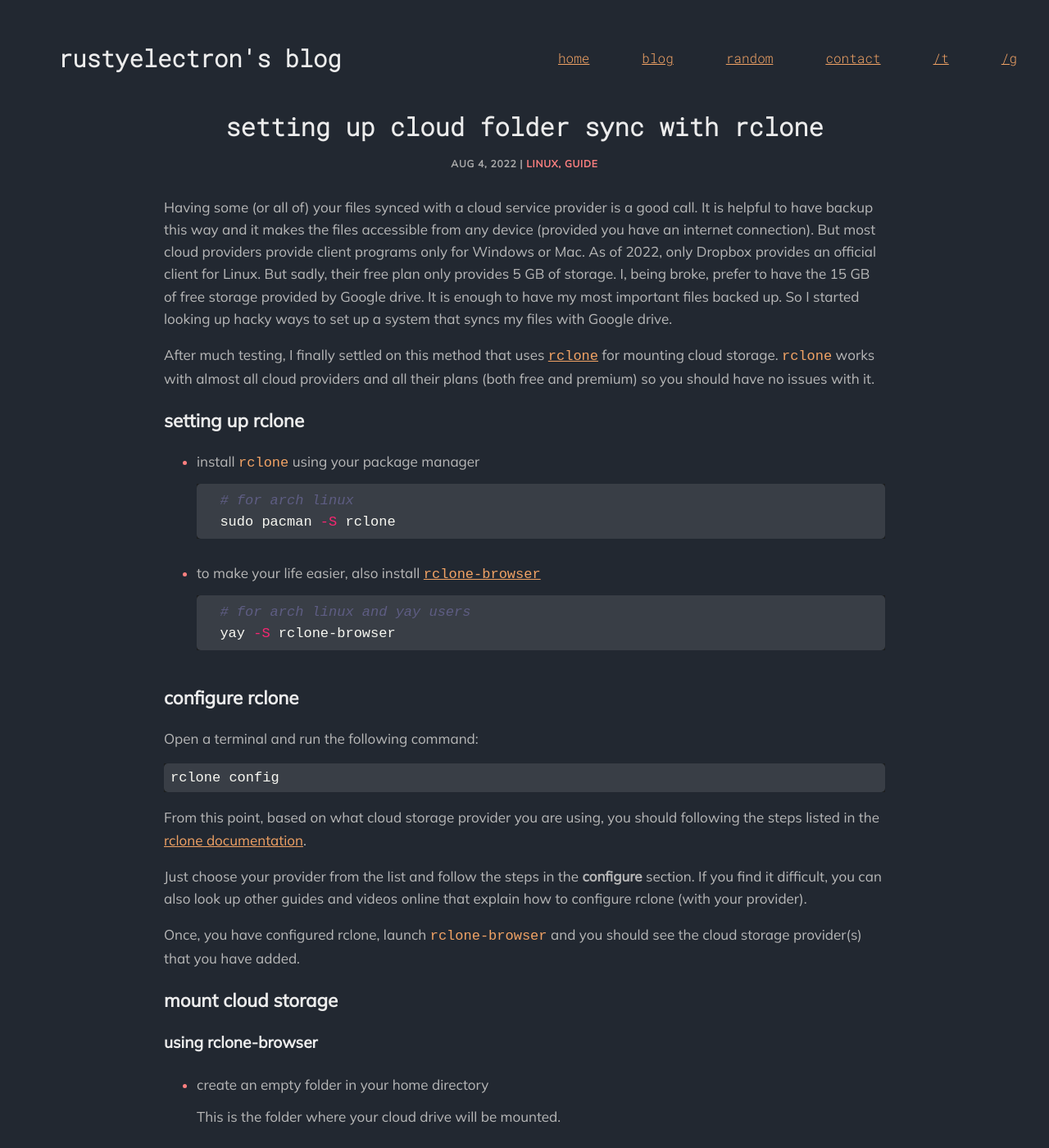
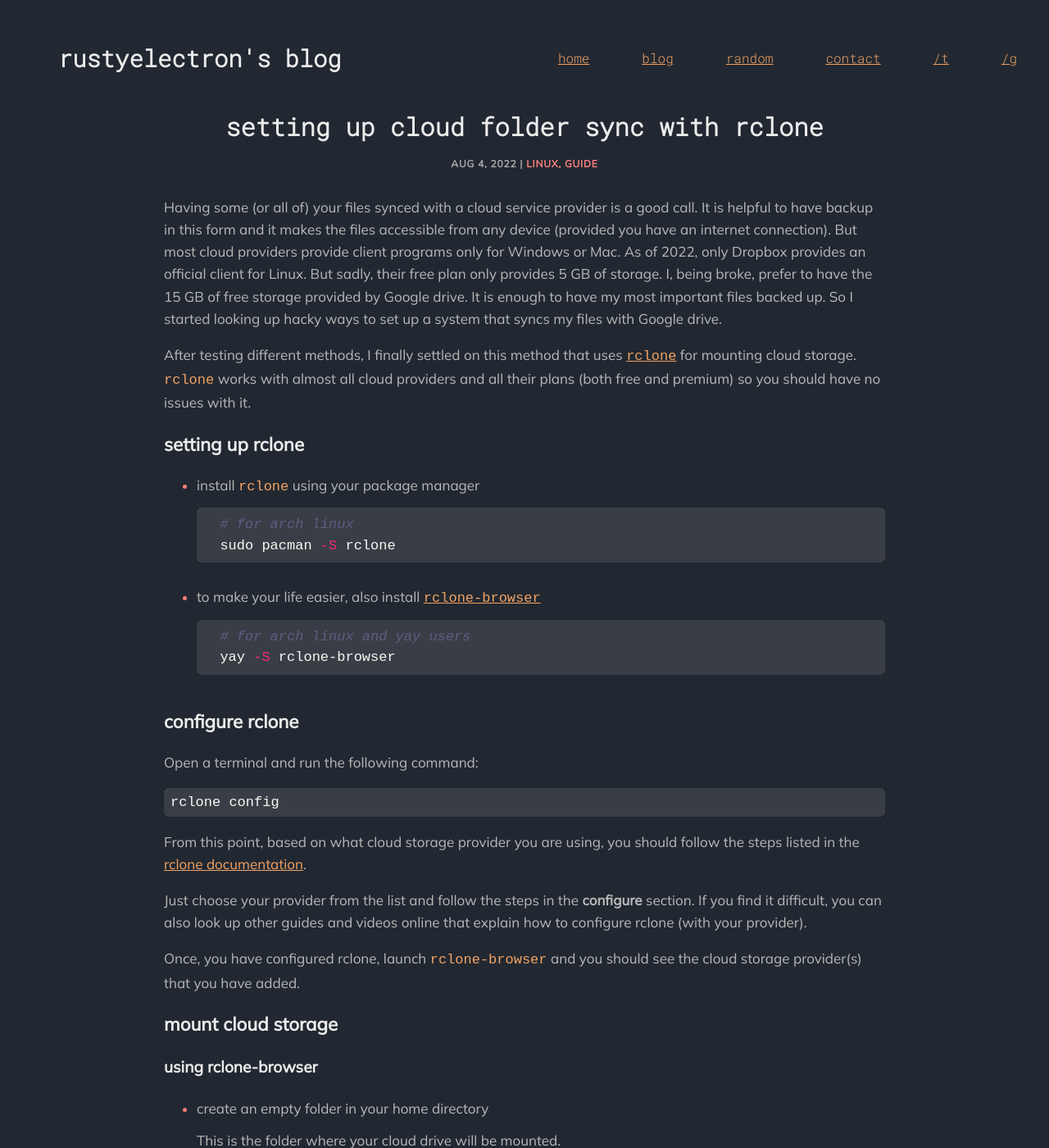
Before and after one commit to rusty-electron/rusty-electron.github.io, a Jekyll site: the page built from blog/_posts/2022-08-04-setting-up-cloud-folder-sync-with-rclone.md, in a window 1280 px wide and 1400 px high. Shown: the whole window at 82% size. Built offline with Jekyll 4.4.1, drawn with Linux system fonts in a browser that asks for light colours; some of the changed text lies outside the part shown.

Commit message:
fix typos

````diff
--- a/blog/_posts/2022-08-04-setting-up-cloud-folder-sync-with-rclone.md
+++ b/blog/_posts/2022-08-04-setting-up-cloud-folder-sync-with-rclone.md
@@ -4,9 +4,9 @@ title: setting up cloud folder sync with rclone
 tags: linux guide
 ---
 
-Having some (or all of) your files synced with a cloud service provider is a good call. It is helpful to have backup this way and it makes the files accessible from any device (provided you have an internet connection). But most cloud providers provide client programs only for Windows or Mac. As of 2022, only Dropbox provides an official client for Linux. But sadly, their free plan only provides 5 GB of storage. I, being broke, prefer to have the 15 GB of free storage provided by Google drive. It is enough to have my most important files backed up. So I started looking up hacky ways to set up a system that syncs my files with Google drive.
+Having some (or all of) your files synced with a cloud service provider is a good call. It is helpful to have backup in this form and it makes the files accessible from any device (provided you have an internet connection). But most cloud providers provide client programs only for Windows or Mac. As of 2022, only Dropbox provides an official client for Linux. But sadly, their free plan only provides 5 GB of storage. I, being broke, prefer to have the 15 GB of free storage provided by Google drive. It is enough to have my most important files backed up. So I started looking up hacky ways to set up a system that syncs my files with Google drive.
 
-After much testing, I finally settled on this method that uses [`rclone`](https://rclone.org/) for mounting cloud storage. `rclone` works with almost all cloud providers and all their plans (both free and premium) so you should have no issues with it.
+After testing different methods, I finally settled on this method that uses [`rclone`](https://rclone.org/) for mounting cloud storage. `rclone` works with almost all cloud providers and all their plans (both free and premium) so you should have no issues with it.
 
 ### setting up rclone
 
@@ -32,7 +32,7 @@ Open a terminal and run the following command:
 rclone config
 ```
 
-From this point, based on what cloud storage provider you are using, you should following the steps listed in the [rclone documentation][1].
+From this point, based on what cloud storage provider you are using, you should follow the steps listed in the [rclone documentation][1].
 
 [1]: https://rclone.org/docs/#configure
 
@@ -50,7 +50,7 @@ Once, you have configured rclone, launch `rclone-browser` and you should see the
 
 * In `rclone-browser`, double-click on your cloud drive and select `Mount`
 
-    You will be asked to choose a mount point. Choose the empty folder you created above.
+    You will be asked to choose a mount point. Choose the empty folder you created in the previous step.
 
     If it is successful, you should see the cloud drive mounted in the folder you chose. You can visit the folder using your file manager and verify the contents.
 
@@ -75,9 +75,9 @@ fusermount -uz <local_mount_point>
 
 You can choose between two types of sync:
 * **unidirectional sync:**
-    * **local-to-cloud:** files are synced from your local machine to the cloud drive. Files in the cloud that are not present locally are deleted. The use case is for when you need to keep a copy of your local files on the cloud.
-    * **cloud-to-local:** files are synced from the cloud drive to your local machine. Files in the local machine that are not present in the cloud are deleted. The use case is for when you need to download files from the cloud and not make any changes to it from your end.
-* **bidirectional sync:** files are synced from the local machine to the cloud drive and vice versa. The changes are propagated in both directions.
+    * **local-to-cloud:** Files are synced from your local machine to the cloud drive. Files in the cloud that are not present locally are deleted. The use case is for when you need to keep a copy of your local files on the cloud.
+    * **cloud-to-local:** Files are synced from the cloud drive to your local machine. Files in the local machine that are not present in the cloud are deleted. The use case is for when you need to download files from the cloud and not make any changes to it from your end.
+* **bidirectional sync:** Files are synced from the local machine to the cloud drive and vice versa. The changes are propagated in both directions.
 
 #### unidirectional sync
 
````
Also changed, not shown: other parts of blog/_posts/2022-08-04-setting-up-cloud-folder-sync-with-rclone.md (+3 -3 lines).
